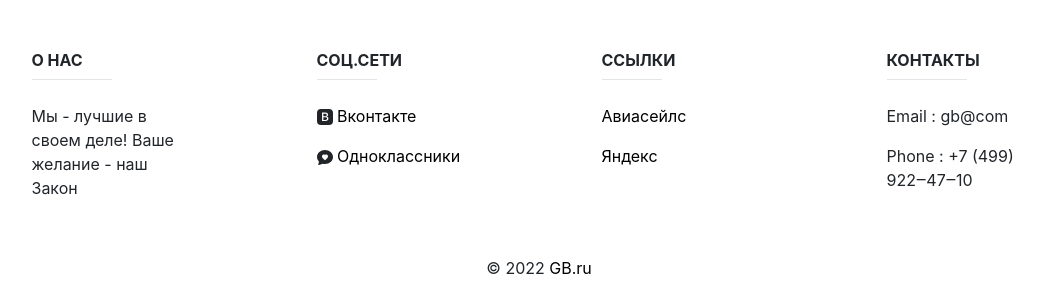
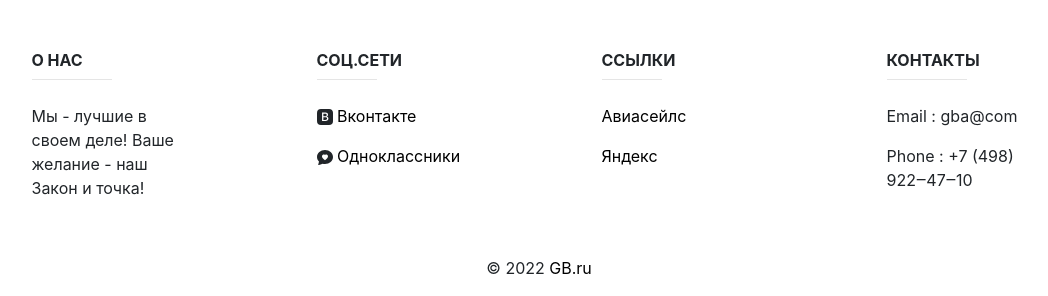
Before and after one commit to Ruslan-creator/BookedMarket, a Django app: page /auth/login/?next=/basket/ in a window 1280 px wide. Shown: the part 625-921 px from the top of the page, without its empty margins (101-1149 px from the left). Run offline with Django 3.2, Linux system fonts and the light colour scheme; some libraries are stand-ins or nearby versions.

Commit message:
updated description and Tel. num

```diff
--- a/market_prj/mainapp/templates/mainapp/includes/inc_footer.html
+++ b/market_prj/mainapp/templates/mainapp/includes/inc_footer.html
@@ -5,7 +5,7 @@
                 <h6 class="text-uppercase font-weight-bold">О нас</h6>
                 <hr class="deep-purple accent-2 mb-4 mt-0
                          d-inline-block mx-auto" style="width: 80px;">
-                <p>Мы - лучшие в своем деле! Ваше желание - наш Закон </p>
+                <p>Мы - лучшие в своем деле! Ваше желание - наш Закон и точка!</p>
 
             </div>
             <div class="col-md-3 col-lg-2 col-xl-2 mx-auto mb-4">
@@ -40,10 +40,10 @@
                 <h6 class="text-uppercase font-weight-bold">Контакты</h6>
                 <hr class="deep-purple accent-2 mb-4 mt-0 d-inline-block mx-auto" style="width: 80px;">
                 <p>
-                   Email : gb@com
+                   Email : gba@com
                 </p>
                 <p>
-                    Phone : +7 (499) 922‒47‒10
+                    Phone : +7 (498) 922‒47‒10
                 </p>
 
             </div>
```
